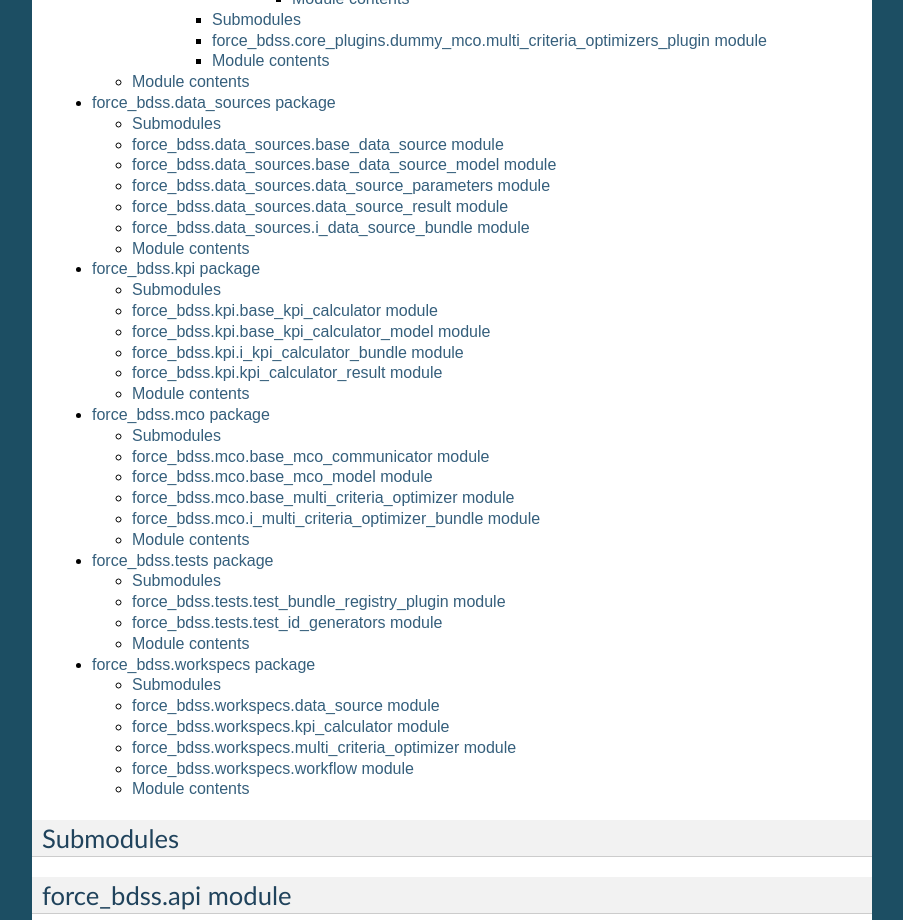
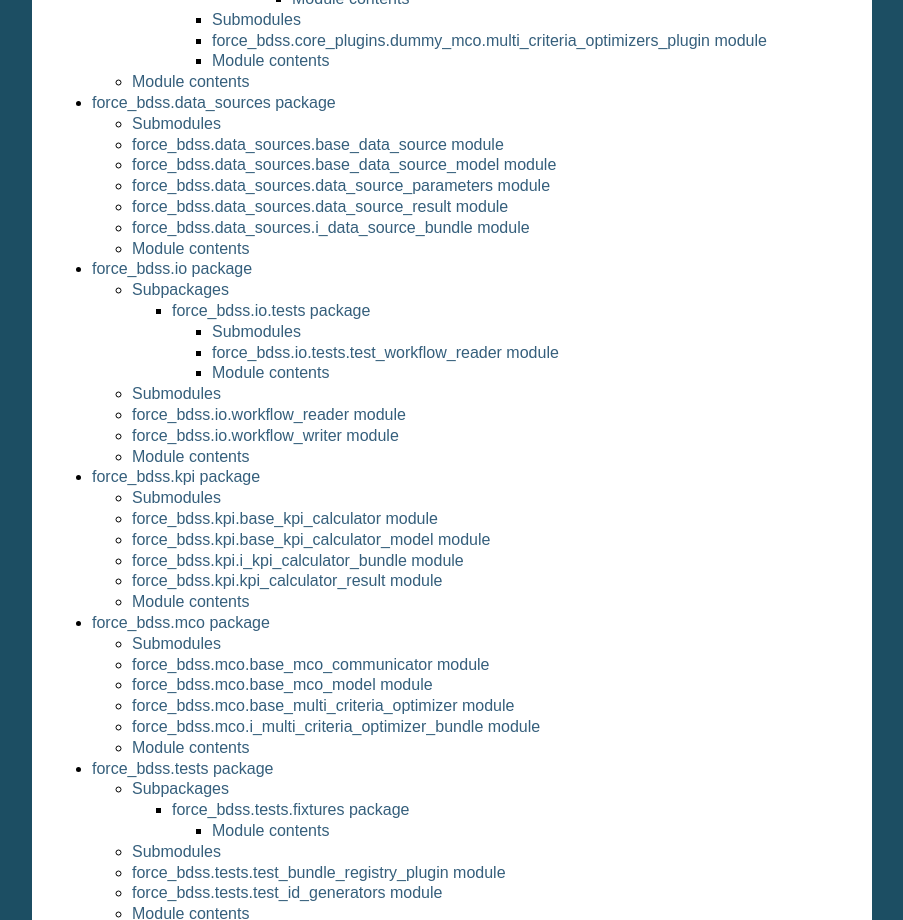
Before and after one commit to force-h2020/force-bdss, a Sphinx documentation site: the page built from doc/source/api/force_bdss.rst, in a window 1280 px wide and 1400 px high, scrolled down 1075 px, cut to the strip 0-920 px from the top of the window. Shown: the whole strip, without its empty margins (198-1101 px from the left). Built offline with Sphinx 7.4.7, drawn with Linux system fonts in a browser that asks for light colours.

Commit message:
Fixed apidoc

```diff
--- a/doc/source/api/force_bdss.rst
+++ b/doc/source/api/force_bdss.rst
@@ -9,6 +9,7 @@ Subpackages
     force_bdss.cli
     force_bdss.core_plugins
     force_bdss.data_sources
+    force_bdss.io
     force_bdss.kpi
     force_bdss.mco
     force_bdss.tests
--- /dev/null
+++ b/doc/source/api/force_bdss.tests.fixtures.rst
@@ -0,0 +1,10 @@
+force_bdss.tests.fixtures package
+=================================
+
+Module contents
+---------------
+
+.. automodule:: force_bdss.tests.fixtures
+    :members:
+    :undoc-members:
+    :show-inheritance:
--- a/doc/source/api/force_bdss.tests.rst
+++ b/doc/source/api/force_bdss.tests.rst
@@ -1,5 +1,12 @@
 force_bdss.tests package
 ========================
+
+Subpackages
+-----------
+
+.. toctree::
+
+    force_bdss.tests.fixtures
 
 Submodules
 ----------
```
Also changed, not shown: doc/source/api/force_bdss.io.rst (added, +37 -0 lines), doc/source/api/force_bdss.io.tests.rst (added, +22 -0 lines), doc/source/api/force_bdss.workspecs.rst (+0 -24 lines).
